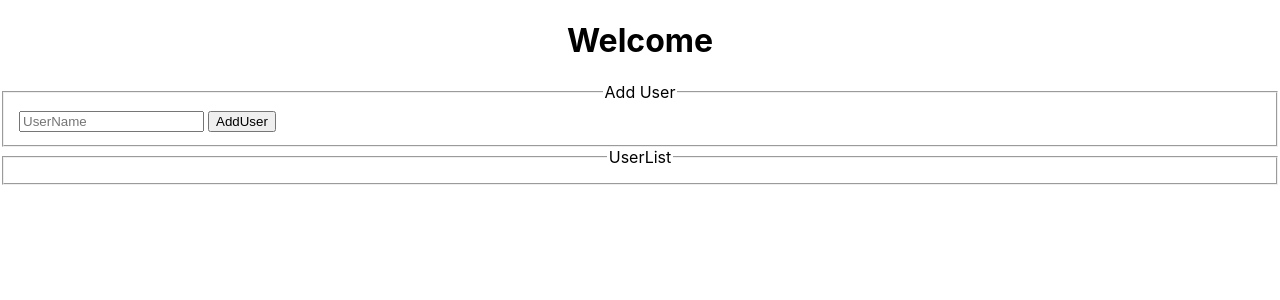
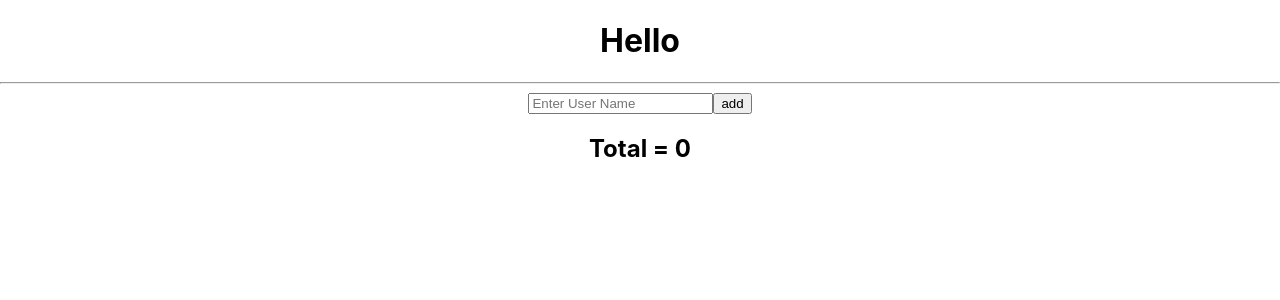
Before and after one commit to Ron2802/React-Session, a React (Create React App) app in the folder dollarjar/: page /AddUser in a window 1280 px wide. Shown: the top 300 px of the page. Built offline with nearby package versions, Linux system fonts and the light colour scheme.

Commit message:
Dollar jar development completed..

```diff
--- a/dollarjar/src/Components/AddUser.js
+++ b/dollarjar/src/Components/AddUser.js
@@ -1,76 +1,91 @@
-import React, { Component, useState } from 'react'
+import React, { Component} from 'react';
+import '../App.css';
 
-export default class AddUser extends Component{
-    constructor(props){
-        super(props)
+export default class AddUser extends Component {
+
+    constructor(){
+        super();
         this.state = {
-            users:[],
-            total:0,
-            balance:0,
-            rate:10,
-            count:0
+            userData:{
+                uid : '',
+                name : '',
+                balance: 0
+            },
+            userList: [],
+            total: 0,
+            panalty:10
         }
+        this.createJar = this.createJar.bind(this);
     }
 
-    AddUserName = (event) => {
-        event.preventDefault();
-        const name = event.target.elements.user.value;
-       // console.log(name)
-       const user = {
-           'id':this.state.count,
-           'name': name,
-           'balance':this.state.balance
-       }
-        this.setState (users =>({
-            users: [...this.state.users, user]
-        }))
-       console.log(user)
+     handlerChngeInput = (e) =>{
+        let user = e.target.value;
+        let id = this.state.userList.length+1;
+        console.log(user);
+
+        this.setState({
+            userData:{
+                uid : id,
+                name : user,
+                balance: 0
+            }
+        })
     }
 
-    addDollar =(event)=>{
-        const bal = event.target.value
-        console.log(bal)
+    handlerAddBtn = () =>{
+        let userData = this.state.userData;
         this.setState({
-            fruits: [ ...this.state.users, {
-                'id': e.target.id,
-                'value': e.target.value
-            }],
-          });
+            userList: [...this.state.userList,userData]
+        })
+        console.log(this.state.userList);
     }
 
-    render(){
-      //  console.log(this.props.location.state.username);
-        return(
+    createJar(item) {
+        return (
+            <div key={item.uid}>
+                <ul>
+                    <li> {item.name}</li>
+                    <h3> Balance : {item.balance} </h3>
+                    <button type="button" onClick={() => this.addPoints(item)}> + </button> &nbsp;&nbsp; <button type="button" onClick={() => this.removePoints(item)}> - </button>
+                </ul>
+        </div>
+            )
+      }
+
+      addPoints(item){
+        console.log(item);
+        item.balance += this.state.panalty;
+        this.setState({
+            total: this.state.total +  this.state.panalty
+        })
+
+    }
+
+    removePoints(item){
+        item.balance -= this.state.panalty;
+        this.setState({
+            total: this.state.total -  this.state.panalty
+        })
+    }
+
+    render() {
+        const {userName} = this.props.location;
+        return (
             <div>
-                <h1>Welcome</h1>
-                <fieldset>
-                    <legend>Add User</legend>
-                    <form  onSubmit={this.AddUserName}>
-                    <table>
-                        <tr>
-                            <td>
-                                <input type="text" name="user" placeholder="UserName"/>
-                            </td>
-                            <td>
-                                <button type="submit">AddUser</button>
-                            </td>
-                        </tr>
-                    </table>
-                    </form>
-                </fieldset>
-                <fieldset>
-                    <legend>UserList</legend>
-                         {this.state.users.map(item => {
-                            return <table>
-                                <tr>
-                                    <td>{item.name}</td>
-                                    <td><input value={this.state.balance} readOnly/></td>
-                                    <td><button value={item.id} onClick={this.addDollar}>plus</button></td>
-                                    <td><button onClick={this.minusDollar}>Minus</button></td>
-                                </tr>
-                            </table>
-                        })}
-                </fieldset>
+                <h1>Hello {userName}</h1> <hr/>
+                    <input
+                        type="text" id="user"
+                        name="user" placeholder="Enter User Name"
+                        value={this.state.userData.name}
+                        onChange = {this.handlerChngeInput}
+                    />
+                    <button type="reset" onClick={this.handlerAddBtn}>add</button>
+                    <h2 className="App">Total = {this.state.total} </h2>
+                    {
+                        this.state.userList.map((user)=>{
+                            return this.createJar(user)
+                        })
+                    }
             </div>
         )
     }
--- a/dollarjar/src/Components/Home.js
+++ b/dollarjar/src/Components/Home.js
@@ -1,50 +1,34 @@
-import React, { Component } from 'react'
-import {render} from 'react-dom'
-import {Redirect} from 'react-router'
-import AddUser from './AddUser'
-import { Link } from 'react-router-dom'
+import React, { Component} from 'react';
+import '../App.css';
+import {Link} from "react-router-dom";
 
-class Home extends Component{
-    constructor(props){
-        super(props)
+export default class Home extends Component{
+
+    constructor(){
+        super();
         this.state = {
-            username:'cdc',
-            render: false
+            userName: ""
         }
     }
 
-    usertext = (event) => {
-        this.setState = {
-            username : event.target.value,
-            render:true
-        }
-        console.log(this.setState.username)
-    }
-    render(){
-        console.log(this.setState.username)
-        return (
-        <div>
-            <fieldset>
-                <legend>Registration</legend>
-                <form>
-                    <table>
-                    <tr>
-                        <td>UserName</td>
-                        <td><input type = "text" name="name" onClick={this.usertext}/></td>
-                    </tr>
-                    <tr>
-                        <td>
-                        <Link to ={{
-                             pathname:'/AddUser',
-                             username:this.state.username}}>
-                            <button type="submit">Submit</button></Link>
-                        </td>
-                    </tr>
-                    </table>
-                </form>
-            </fieldset>
-        </div>
-      )
-    }
+changeInput = (e) =>{
+    const name = e.target.value;
+    this.setState({
+        userName : name,
+    });
 }
-export default Home
+
+render() {
+    console.log(this.state.userName);
+    return (
+            <div className="App" >
+
+                <input type="text" value={this.state.userName} onChange={this.changeInput} name="uname"/>
+                <br />
+                <Link to = {{pathname: '/AddUser', userName: this.state.userName}}>
+                    <button>Submit</button>
+                </Link>
+            </div>
+    );
+  }
+}
```
